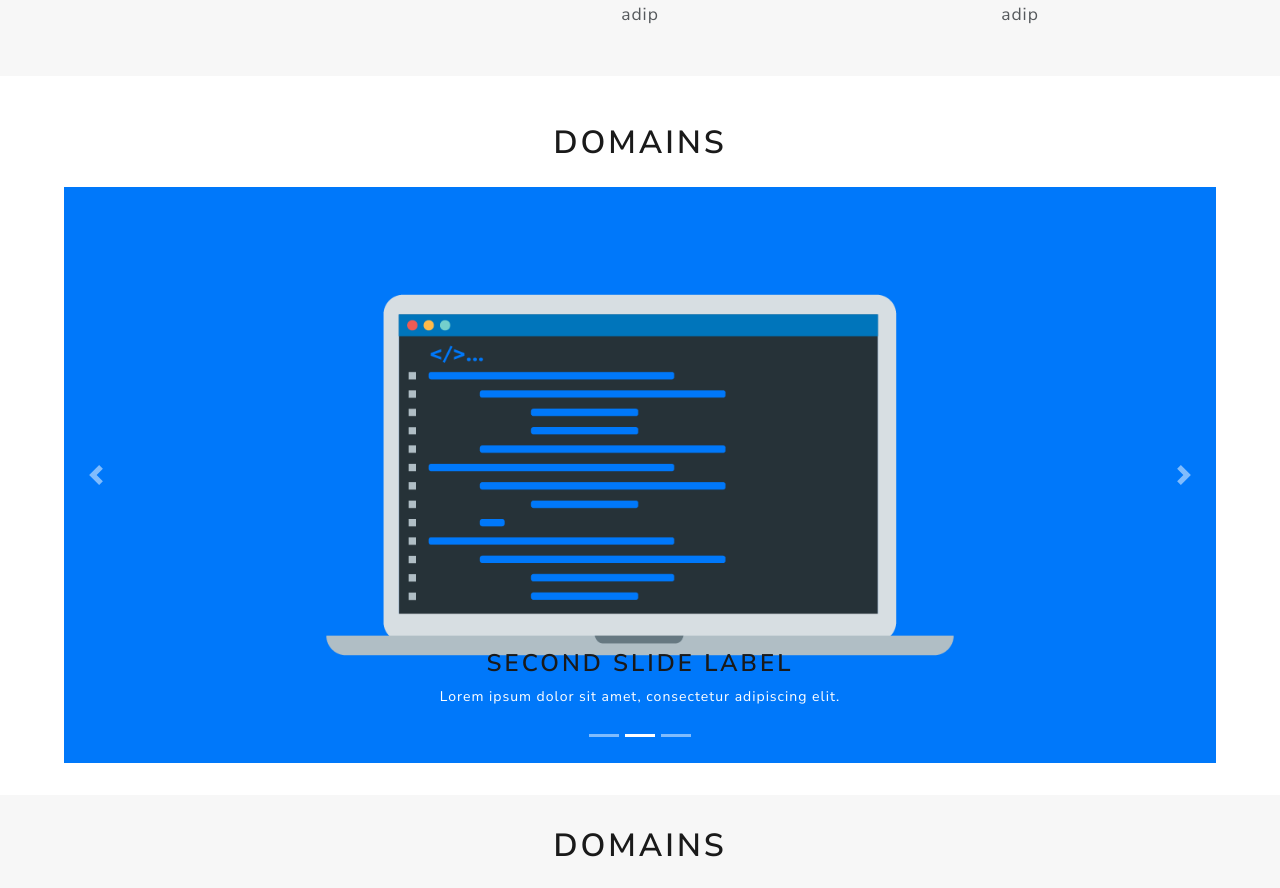
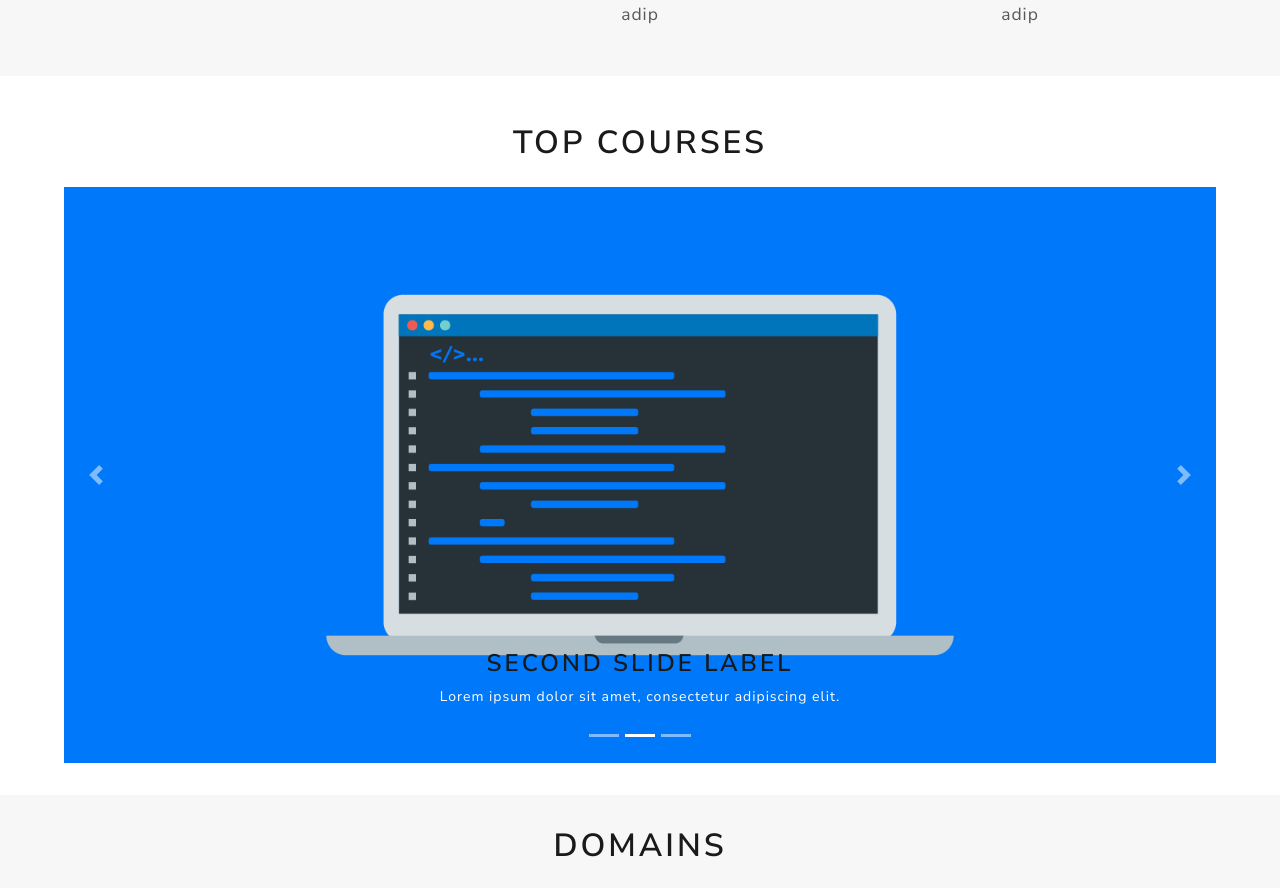
Before and after one commit to TSEC-Hackathon-2021/e-learning-frontend, a React (Create React App) app in the folder frontend/: page / in a window 1280 px wide. Shown: the part 963-1851 px from the top of the page. Built offline with nearby package versions, Linux system fonts and the light colour scheme; some icons are missing.

Commit message:
minor change

```diff
--- a/frontend/src/components/landingPage/Header/index.js
+++ b/frontend/src/components/landingPage/Header/index.js
@@ -9,7 +9,7 @@ function Header() {
 
   return(
     <div style={{marginTop:'10px'}}>
-      <h1 style={{margin:'25px 0'}}>Domains</h1>
+      <h1 style={{margin:'25px 0'}}>Top Courses</h1>
       <Carousel>
         <Carousel.Item>
           <img
```
